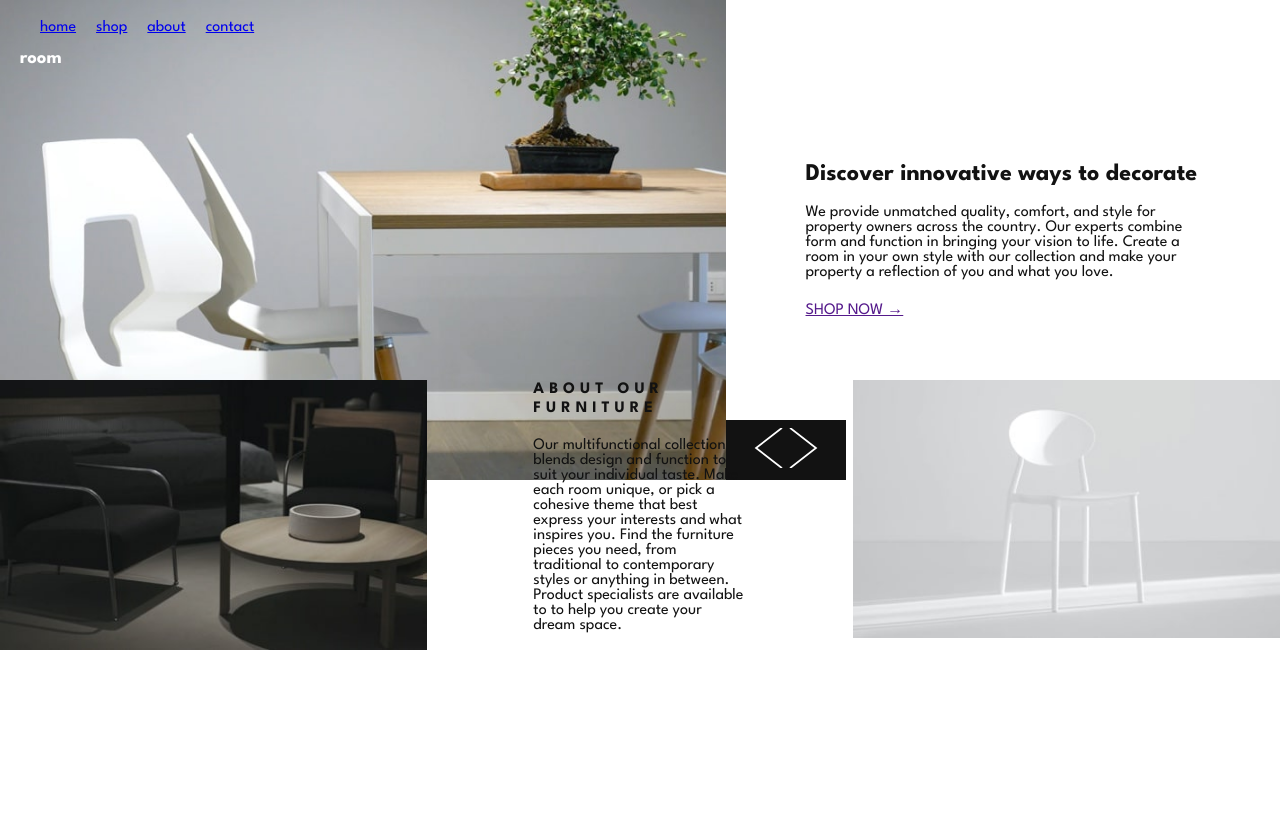
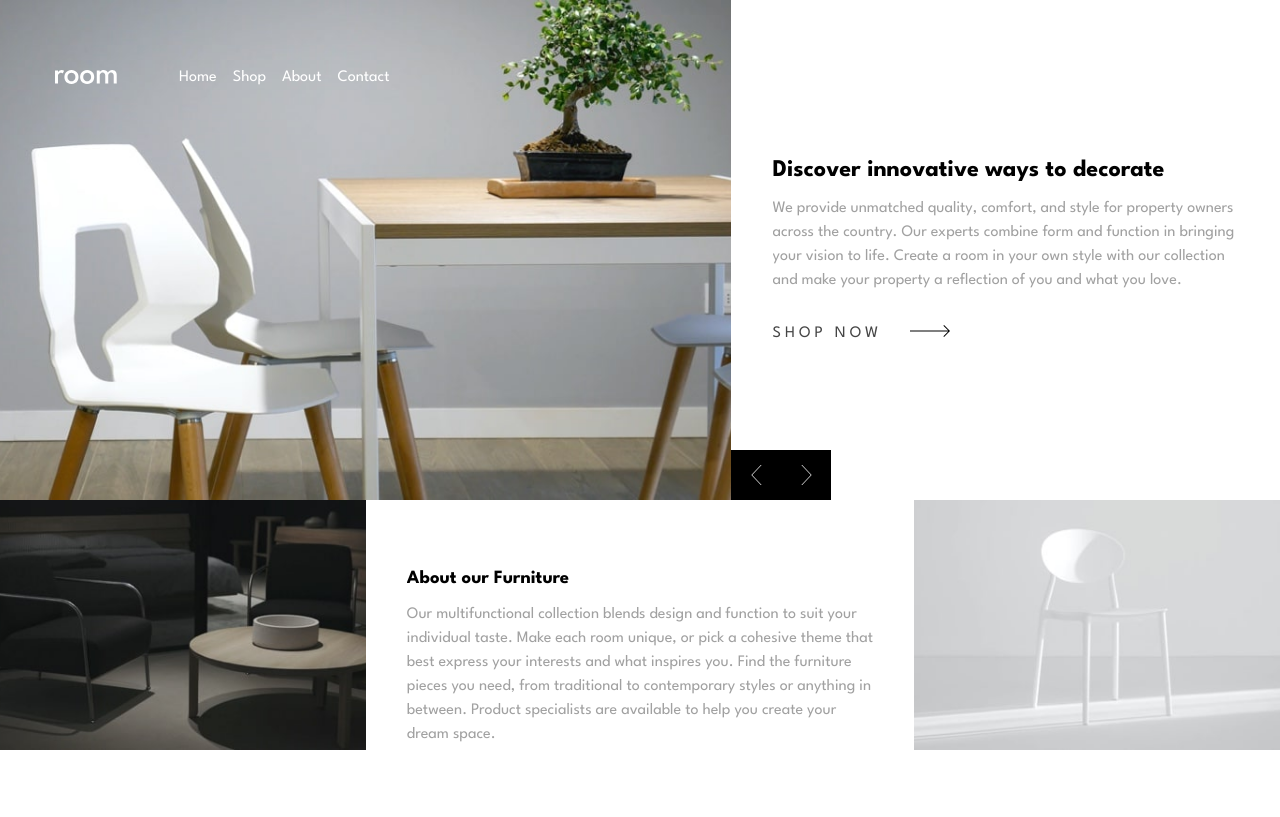
Before and after one commit to candresdeavila/room-homepage-master, a plain HTML site: page index.html in a window 1280 px wide. Drawn offline with Linux system fonts and the light colour scheme.

Commit message:
Agrego nuevos estilos a la landing page y ajusto estructura HTML

```diff
--- a/index.html
+++ b/index.html
@@ -5,154 +5,103 @@
   <meta charset="UTF-8">
   <meta name="viewport" content="width=device-width, initial-scale=1.0">
   <link rel="icon" type="image/png" sizes="32x32" href="./images/favicon-32x32.png">
+  <title>Frontend Mentor | Room homepage</title>
   <link rel="preconnect" href="https://fonts.googleapis.com">
   <link rel="preconnect" href="https://fonts.gstatic.com" crossorigin>
   <link href="https://fonts.googleapis.com/css2?family=League+Spartan:wght@100..900&display=swap" rel="stylesheet">
-  <link rel="stylesheet" href="style.css">
-  <title>Frontend Mentor | Room homepage</title>
+  <link rel="stylesheet" href="./style.css">
 </head>
 
 <body>
-  <main>
-    <header>
-      <div class="logo">room</div>
-      <nav>
-        <ul class="nav-menu">
-          <li><a href="#">home</a></li>
-          <li><a href="#">shop</a></li>
-          <li><a href="#">about</a></li>
-          <li><a href="#">contact</a></li>
+
+  <main class="main">
+    <section class="main_hero">
+      <nav class="main_nav container">
+
+        <img src="./images/icon-hamburger.svg" alt="" class="main_hamburguer">
+
+        <img src="./images/logo.svg" alt="" class="main_logo">
+
+        <ul class="main_links">
+          <li class="main_list"><a href="" class="main_link">Home</a></li>
+          <li class="main_list"><a href="" class="main_link">Shop</a></li>
+          <li class="main_list"><a href="" class="main_link">About</a></li>
+          <li class="main_list"><a href="" class="main_link">Contact</a></li>
         </ul>
-        <div class="menu-toggle">
-          <span></span>
-          <span></span>
-          <span></span>
-        </div>
       </nav>
-    </header>
+    </section>
 
-    <section class="room-mobile">
-      <div class="icon">
-        <img src="./images/icon-hamburger.svg" alt="Hamburguer icon">
-      </div>
-      <div class="title">
-        <h3>room</h3>
-      </div>
-      <div class="arrows">
-        <div class="arrows-container">
-          <a href=""><img src="./images/icon-angle-left.svg" alt=""></a>
-          <a href=""><img src="./images/icon-angle-right.svg" alt=""></a>
-        </div>
+    <section class="main_buy container">
+
+      <div class="main_content">
+        <h2 class="main_title">Discover innovative ways to decorate</h2>
+
+        <p class="main_paragraph">We provide unmatched quality, comfort, and style for property owners across the
+          country.
+          Our experts combine form and function in bringing your vision to life. Create a room in your
+          own style with our collection and make your property a reflection of you and what you love.
+        </p>
+        <a href="#" class="main_cta">Shop Now <img src="./images/icon-arrow.svg" class="main_arrow" alt=""></a>
       </div>
     </section>
 
-    <section class="discover-mobile">
-      <h1>Discover innovative ways to decorate</h1>
-      <p>
-        We provide unmatched quality, comfort, and
-        style for property owners across the country.
-        Our experts combine form and function in
-        bringing your vision to life. Create a room in
-        your own style with our collection and make your
-        property a reflection of you and what you love.
-      </p>
+    <section class="main_bg">
+    </section>
 
-      <div class="shop-now">
-        <a href="">SHOP NOW →</a>
+    <section class="main_about container">
+      <div class="main_about">
+        <h3 class="main_title">About our Furniture</h3>
+        <p class="main_paragraph main_paragraph_about">Our multifunctional collection blends design and function to suit
+          your individual
+          taste.
+          Make each room unique, or pick a cohesive theme that best express your interests and what
+          inspires you. Find the furniture pieces you need, from traditional to contemporary styles
+          or anything in between. Product specialists are available to help you create your dream space.</p>
       </div>
     </section>
 
-    <section class="about-mobile">
-      <img src="./images/image-about-dark.jpg" alt="Furniture dark">
-      <div class="about-text-container">
-        <h2>ABOUT OUR FURNITURE</h2>
-        <p>
-          Our multifunctional collection blends design and
-          function to suit your individual taste. Make each
-          room unique, or pick a cohesive theme that best
-          express your interests and what inspires you.
-          Find the furniture pieces you need, from
-          traditional to contemporary styles or anything in
-          between. Product specialists are available to
-          to help you create your dream space.
-        </p>
-      </div>
-      <img src="./images/image-about-light.jpg" alt="Furniture light">
+    <section class="main_bg main_bg_second">
+
     </section>
 
-    <!--Desktop sections--------------------------------------------------------------------------->
-    <section class="room-discover-container-desktop">
-      <div class="room-container-desktop">
-        <div class="logo">
-          <h3>room</h3>
-        </div>
-        <div>
-          <nav>
-            <ul class="nav-menu">
-              <li><a href="#">home</a></li>
-              <li><a href="#">shop</a></li>
-              <li><a href="#">about</a></li>
-              <li><a href="#">contact</a></li>
-            </ul>
-            <div class="menu-toggle">
-              <span></span>
-              <span></span>
-              <span></span>
-            </div>
-          </nav>
-        </div>
-      </div>
-
-      <div class="discover-desktop">
-        <div class="discover-desktop-container">
-          <h1>Discover innovative ways to decorate</h1>
-          <p>
-            We provide unmatched quality, comfort, and
-            style for property owners across the country.
-            Our experts combine form and function in
-            bringing your vision to life. Create a room in
-            your own style with our collection and make your
-            property a reflection of you and what you love.
-          </p>
-
-          <div class="shop-now">
-            <a href="">SHOP NOW →</a>
-          </div>
-        </div>
+    <div class="main_controls">
+      <img src="./images/icon-angle-left.svg" alt="" class="main_arrows">
+      <img src="./images/icon-angle-right.svg" alt="" class="main_arrows">
+    </div>
+  </main>
+  <!--
 
 
-        <div class="arrows-desktop">
-          <div class="arrows-container-desktop">
-            <a href=""><img src="./images/icon-angle-left.svg" alt=""></a>
-            <a href=""><img src="./images/icon-angle-right.svg" alt=""></a>
-          </div>
-        </div>
-      </div>
-    </section>
-
-    <section class="about-desktop-container">
-      <div class="about-desktop">
-        <img src="./images/image-about-dark.jpg" alt="">
-      </div>
-      <div class="about-desktop">
-        <div class="about-text-desktop-container">
-          <h2>ABOUT OUR FURNITURE</h2>
-          <p>
-            Our multifunctional collection blends design and function to suit your
-             individual taste. Make each room unique, or pick a cohesive theme that best
-            express your interests and what inspires you. Find the furniture pieces you
-            need, from traditional to contemporary styles or anything in between.
-            Product specialists are available to to help you create your dream space.
-          </p>
-        </div>
-      </div>
-      <div class="about-desktop">
-        <img src="./images/image-about-light.jpg" alt="">
-      </div>
-    </section>
 
 
-  </main>
+
+  We are available all across the globe
+
+  With stores all over the world, it's easy for you to find furniture for your home or place of business.
+  Locally, we’re in most major cities throughout the country. Find the branch nearest you using our
+  store locator. Any questions? Don't hesitate to contact us today.
+
+  Shop now
+
+  Manufactured with the best materials
+
+  Our modern furniture store provide a high level of quality. Our company has invested in advanced technology
+  to ensure that every product is made as perfect and as consistent as possible. With three decades of
+  experience in this industry, we understand what customers want for their home and office.
+
+  Shop now
+
+  About our furniture
+
+  Our multifunctional collection blends design and function to suit your individual taste.
+  Make each room unique, or pick a cohesive theme that best express your interests and what
+  inspires you. Find the furniture pieces you need, from traditional to contemporary styles
+  or anything in between. Product specialists are available to help you create your dream space.
+
+  <div class="attribution">
+    Challenge by <a href="https://www.frontendmentor.io?ref=challenge" target="_blank">Frontend Mentor</a>.
+    Coded by <a href="#">Your Name Here</a>.
+  </div> -->
 </body>
 
 </html>
--- a/style.css
+++ b/style.css
@@ -7,325 +7,178 @@
 }
 
 :root {
-  --clr-Dark-Gray: hsl(0, 0%, 63%);
-
-  --clr-Very-Dark-Gray: hsl(0, 0%, 27%);
-  --clr-Grayish-Blue: hsl(201, 11%, 66%);
-
-  --clr-White: #ffffff;
-  --clr-Black: #121212;
-
-  --ff-main: "League Spartan", sans-serif;
-  --fs-body: 16px;
-  --fs-heading: 1.75rem;
-
-  --fw-400: 400;
-  --fw-600: 600;
-  --fw-700: 700;
+  --dark-gray: hsl(0, 0%, 63%);
+  --black: hsl(0, 0%, 0%);
+  --white: hsl(0, 0%, 100%);
+  --Very-dark-gray: hsl(0, 0%, 27%);
 }
 
 body {
-  font-family: var(--ff-main);
-  font-size: var(--fs-body);
-  font-weight: var(--fw-400);
-  color: var(--clr-Black);
-  background: var(--clr-White);
+  font-family: "League Spartan", sans-serif;
 }
 
-img {
-  max-width: 100%;
-  height: auto;
+.container {
+  width: 90%;
+  margin: 0 auto;
+  padding: 60px 0;
+  overflow: hidden;
+
 }
 
-header {
+.main {
+  max-width: 1400px;
+  margin: 0 auto;
+  display: grid;
+  grid-template-columns: 1fr;
+  grid-template-rows: repeat(5, max-content);
+  grid-template-areas:
+      "main"
+      "buy"
+      "image1"
+      "about"
+      "image2";
+}
+
+.main_hero {
+  min-height: 500px;
+  background-image: url("./images/desktop-image-hero-1.jpg");
+  background-size: cover;
+  background-position: center;
+  grid-area: main;
+}
+
+.main_nav {
+  display: flex;
+}
+
+.main_links {
   display: none;
 }
 
-main {
+.main_logo {
+  margin: 0 auto;
+}
+
+.main_controls {
+  background-color: var(--black);
+  display: flex;
+  width: 100px;
+  height: 50px;
+  justify-content: space-around;
+  align-items: center;
+  grid-area: main;
+  justify-self: end;
+  align-self: end;
+
+}
+
+.main_arrows {
+  height: 40%;
+}
+
+.main_buy {
+  grid-area: buy;
+}
+
+.main_content {
+  width: 100%;
+  height: 100%;
   display: flex;
   flex-direction: column;
+  justify-content: center;
+  align-items: flex-start;
 }
 
-/* Mobile Styles room section*/
-.room-mobile {
-  display: block;
-  width: 100%;
-  height: 400px;
-  background: url('./images/mobile-image-hero-1.jpg') no-repeat center center/cover;
-  display: flex;
-  align-items: center;
-  justify-content: center;
-  position: relative;
+.main_title {
+  color: var(--black);
 }
 
-.room-mobile .icon {
-  position: absolute;
-  left: 20px;
-  top: 50px;
-  cursor: pointer;
+.main_paragraph {
+  line-height: 1.5;
+  margin: 1em 0 2em;
+  color: var(--dark-gray);
 }
 
-.room-mobile .title {
-  position: absolute;
-  left: 160px;
-  top: 40px;
-  font-size: 24px;
-  font-weight: bold;
-  color: white;
+.main_cta {
+  text-decoration: none;
+  color: var(--Very-dark-gray);
+  text-transform: uppercase;
+  letter-spacing: 4px;
+  ;
 }
 
-.room-mobile .arrows {
-  position: absolute;
-  bottom: 0px;
-  right: 0px;
-  width: 120px;
-  height: 60px;
-  background-color: var(--clr-Black);
+.main_arrow {
+  margin-left: 20px;
 }
 
-.room-mobile .arrows .arrows-container a img {
-  width: 15px;
-  height: 20px;
-  margin: auto;
+.main_bg {
+  grid-area: image1;
+  min-height: 250px;
+  height: 100px;
+  background-image: url("./images/image-about-dark.jpg");
+  background-size: cover;
+  background-position: center;
+
 }
 
-.room-mobile .arrows:hover {
-  background-color: rgba(0, 0, 0, 0.7);
+.main_about {
+  grid-area: about;
 }
 
-.room-mobile .arrows .arrows-container {
-  display: flex;
-  justify-content: space-around;
-  align-items: center;
-  width: 100%;
-  height: 100%;
+.main_bg_second {
+  grid-area: image2;
+  background-image: url("./images/image-about-light.jpg");
 }
 
-.discover-mobile {
-  display: block;
-  margin: 60px 40px 10px 40px;
-  max-width: 400px;
-  text-align: left;
+.main_paragraph_about {
+  margin: 1em 0 0 0;
 }
 
-.discover-mobile h1 {
-  font-size: 35px;
-  font-weight: bolder;
-  text-transform: none;
-  line-height: 1.2;
-  margin-bottom: 8px;
-  letter-spacing: -0.5px;
+@media (min-width: 768px) {
+
+  .container {
+      width: 85%;
+      padding: 70px 0;
+
   }
 
-.discover-mobile p {
-  font-size: 16px;
-  font-weight: var(--fw-400);
-  color: var(--clr-Dark-Gray);
-  line-height: 1.4;
+  .main {
+      grid-template-columns: repeat(7, 1fr);
+      grid-template-areas:
+          "main main main main buy buy buy"
+          "main main main main buy buy buy"
+          "main main main main buy buy buy"
+          "image1 image1 about about about image2 image2"
+          "image1 image1 about about about image2 image2"
   }
 
-.discover-mobile .shop-now a {
-  display: flex;
-  gap: 25px;
-  margin: 40px 40px 60px 40px;
-  max-width: 400px;
-  font-size: 16px;
-  font-weight: var(--fw-700);
-  letter-spacing: 11px;
-  text-transform: uppercase;
-  cursor: pointer;
+  .main_controls {
+      grid-area: buy;
+      justify-self: start;
   }
 
-.about-mobile img {
-  width: 100%;
-  height: auto;
-}
-
-.about-mobile .about-text-container {
-  margin: 60px 40px 10px 40px;
-  max-width: 400px;
-}
-
-.about-mobile .about-text-container h2 {
-  font-size: 16px;
-  font-weight: bolder;
-  text-transform: none;
-  line-height: 1.2;
-  margin-bottom: 8px;
-  letter-spacing: 5px;
-  text-transform: uppercase;
-  margin-bottom: 20px;
-}
-
-.about-mobile .about-text-container p {
-  font-size: 16px;
-  font-weight: var(--fw-400);
-  color: var(--clr-Dark-Gray);
-  line-height: 1.6;
-  margin-bottom: 50px;
-}
-
-.room-discover-container-desktop {
+  .main_hamburguer {
       display: none;
   }
 
-.about-desktop-container {
-  display: none;
+  .main_links {
+      padding: 0;
+      display: grid;
+      grid-auto-flow: column;
+      gap: 1em;
+      margin-left: 10%;
   }
 
-/* Responsive Desktop ________________________________________________________________________*/
-@media screen and (min-width: 1024px) {
-
-  .room-mobile {
-    display: none;
+  .main_logo {
+      margin: 0;
   }
 
-  .discover-mobile {
-    display: none;
+  .main_list {
+      list-style: none;
   }
 
-  .about-mobile {
-    display: none;
-  }
-
-  :root {
-    --clr-Dark-Gray: hsl(0, 0%, 63%);
-
-    --clr-Very-Dark-Gray: hsl(0, 0%, 27%);
-    --clr-Grayish-Blue: hsl(201, 11%, 66%);
-
-    --clr-White: #ffffff;
-    --clr-Black: #121212;
-
-    --ff-main: "League Spartan", sans-serif;
-    --fs-body: 16px;
-    --fs-heading: 1.75rem;
-
-    --fw-400: 400;
-    --fw-600: 600;
-    --fw-700: 700;
-  }
-
-  body {
-    font-family: var(--ff-main);
-    font-size: var(--fs-body);
-    font-weight: var(--fw-400);
-    color: var(--clr-Black);
-    background: var(--clr-White);
-  }
-
-  img {
-    max-width: 100%;
-    height: auto;
-  }
-
-  /* Contenedor principal con imagen a la izquierda y texto a la derecha */
-  .room-discover-container-desktop {
-    display: flex;
-    position: absolute;
-    height: 60%;
-    width: 100%;
-    font-family: var(--ff-main);
-  }
-
-  .room-container-desktop {
-    display: flex;
-    position: relative;
-    width: 200%;
-    height: auto;
-    background: url('./images/desktop-image-hero-1.jpg') no-repeat center center/cover;
-    color: var(--clr-White);
-  }
-
-  .logo {
-    position: absolute;
-    left: 20px;
-    top: 50px;
-    cursor: pointer;
-  }
-
-  .room-discover-container-desktop .room-container-desktop .nav-menu {
-    display: flex;
-    justify-content: space-between;
-    align-items: center;
-    padding: 20px 40px;
-    list-style: none;
-    gap: 20px;
-  }
-
-  .discover-desktop {
-    display: flex;
-    position: relative;
-    flex-direction: column;
-    justify-content: center;
-    align-items: center;
-    height: auto;
-  }
-
-  .discover-desktop .discover-desktop-container {
-    display: flex;
-    flex-direction: column;
-    padding: 50px 80px;
-    gap: 20px;
-  }
-
-  .discover-desktop .arrows-desktop {
-    position: absolute;
-    bottom: 0px;
-    left: 0px;
-    width: 120px;
-    height: 60px;
-    background-color: var(--clr-Black);
-    display: flex;
-    justify-content: center;
-    align-items: center;
-    gap: 20px;
-  }
-
-  .discover-desktop .arrows-desktop .arrows-container-desktop a img {
-    width: 30px;
-    height: 40px;
-    margin: auto;
-  }
-
-  .about-desktop-container {
-    display: flex;
-    justify-content: space-between;
-    height: 40%;
-    position: relative;
-    top: 380px;
-
-  }
-
-  .about-desktop-container .about-desktop {
-    display: flex;
-    justify-content: center;
-    align-items: center;
-    width: 50%;
-    height: 30%;
-  }
-  .about-desktop-container .about-desktop img {
-    width: 100%;
-    height: auto;
-  }
-
-  .about-text-desktop-container {
-    display: flex;
-    flex-direction: column;
-    justify-content: center;
-    align-items: center;
-    width: 50%;
-    height: 30%;
-    max-width: 800px;
-  }
-  .about-text-desktop-container h2 {
-    font-size: 16px;
-    font-weight: bolder;
-    text-transform: none;
-    line-height: 1.2;
-    margin-bottom: 8px;
-    letter-spacing: 5px;
-    text-transform: uppercase;
-    margin-bottom: 20px;
+  .main_link {
+      color: var(--white);
+      text-decoration: none;
   }
 }
```
Lines whose indentation alone changed are shown as unchanged.
